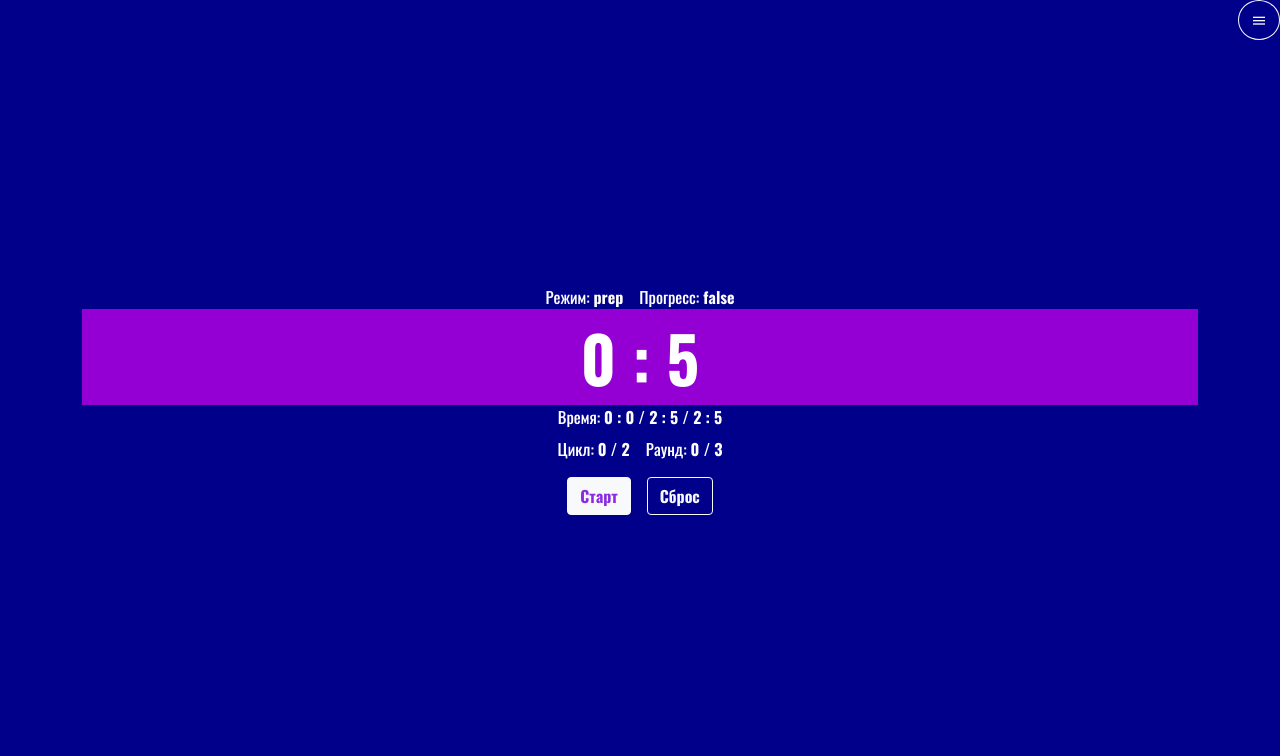
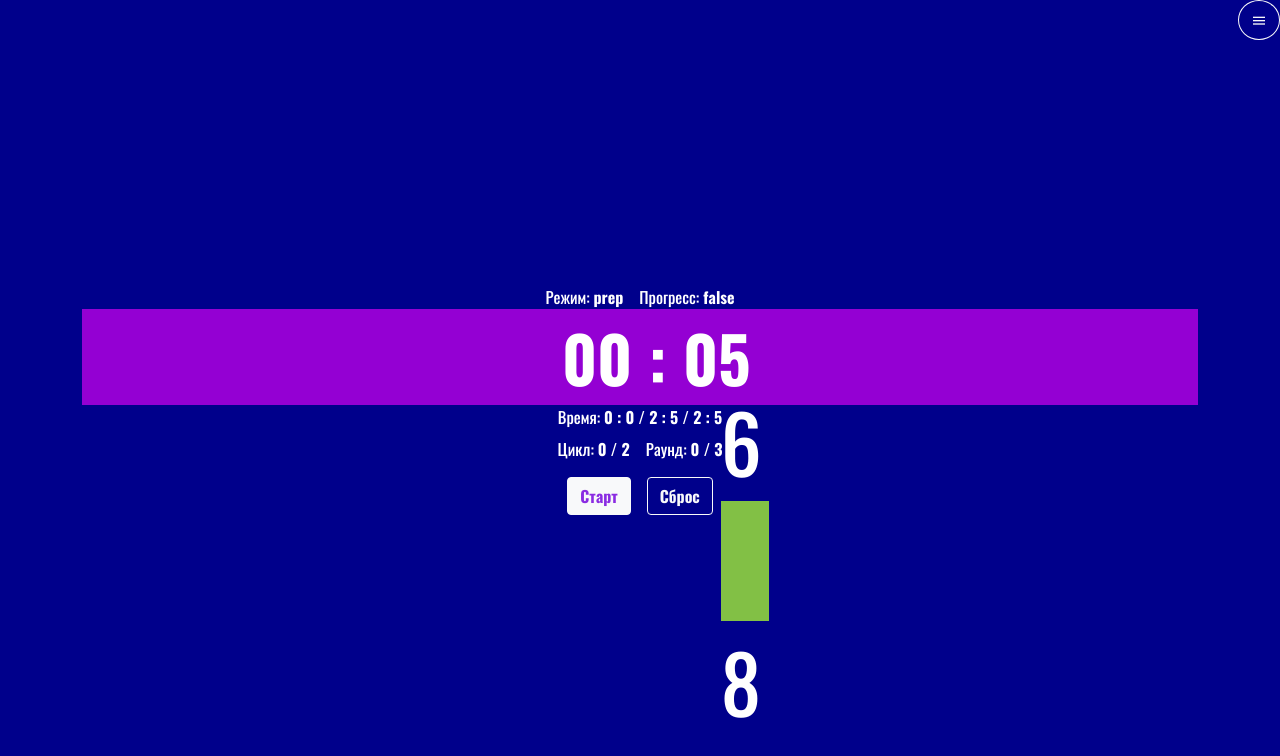
Before and after one commit to Archinsk/54_timer, a Vue app: page / in a window 1280 px wide. Shown: the top 756 px of the page. Built offline with nearby package versions, Linux system fonts and the light colour scheme.

Commit message:
some aimation and design start

```diff
--- a/src/App.vue
+++ b/src/App.vue
@@ -1,5 +1,13 @@
 <template>
+  <div v-if="isLoading" class="loader">
+    <div class="spinner-border text-light" role="status">
+      <span class="visually-hidden">Loading...</span>
+    </div>
+    <div>Загрузка приложения</div>
+  </div>
   <!--  <SchemeSettings />-->
+
+  <div v-else class="loaded-app">
     <TrainingSchemes
       :schemes="schemes"
       :settingsMode="settingsMode"
@@ -27,6 +35,13 @@
       {{ mode === "finish" ? "Повтор" : "Сброс" }}
     </button>
     <div :class="[settingsMode ? 'active ' : '', 'trans ']"></div>
+    <div class="gr">
+      <div class="rel"></div>
+      <div class="first">6</div>
+      <div class="rel"></div>
+      <div class="second">8</div>
+    </div>
+  </div>
 </template>
 
 <script>
@@ -77,7 +92,7 @@ export default {
           id: 4,
           cycles: 1,
           rounds: 5,
-          prepTime: 5,
+          prepTime: 7,
           workTime: 40,
           restTime: 15,
           clearTime: 20,
@@ -115,6 +130,7 @@ export default {
 
       timerId: null,
 
+      isLoading: true,
       settingsMode: false,
     };
   },
@@ -202,6 +218,10 @@ export default {
       this.actual = Object.assign({}, this.config);
       this.pastTime = 0;
     },
+
+    loading() {
+      this.isLoading = false;
+    },
   },
 
   watch: {
@@ -212,6 +232,10 @@ export default {
         clearInterval(this.timerId);
       }
     },
+  },
+
+  mounted() {
+    setTimeout(this.loading, 2000);
   },
 };
 </script>
@@ -260,4 +284,33 @@ body {
     width: 76%;
   }
 }
+
+.gr {
+  position: relative;
+  display: inline-block;
+  .first {
+    position: absolute;
+    font-size: 5rem;
+    z-index: 20;
+    transform: translateY(-7.5rem);
+    transition: all 1s;
+  }
+
+  .second {
+    position: absolute;
+    font-size: 5rem;
+    z-index: 20;
+    transform: translateY(7.5rem);
+    transition: all 1s;
+  }
+
+  .rel {
+    background-color: greenyellow;
+    position: absolute;
+    height: 7.5rem;
+    width: 3rem;
+    opacity: 0.5;
+    z-index: 10;
+  }
+}
 </style>
--- a/src/components/FitnessTimer.vue
+++ b/src/components/FitnessTimer.vue
@@ -9,9 +9,19 @@
       </div>
     </div>
 
-    <div :class="mode + ' main-timer fw-bold'">
-      {{ currentMinutes }} :
-      {{ currentSeconds }}
+    <div :class="mode + ' main-timer fw-bold position-relative'">
+      <span>{{ currentMinutesFirstDigit }}</span>
+      <span>{{ currentMinutesSecondDigit }}</span>
+      :
+      <span>{{ currentSecondsFirstDigit }}</span>
+      <Transition name="fade">
+        <span v-if="secondsSecondDigitTrigger" class="position-absolute">{{
+          currentSecondsSecondDigit
+        }}</span>
+        <span v-else class="position-absolute">{{
+          currentSecondsSecondDigit
+        }}</span>
+      </Transition>
     </div>
     <div>
       Время:
@@ -36,6 +46,12 @@
 export default {
   name: "FitnessTimer",
   props: ["config", "actual", "mode", "play", "pastTime"],
+  data() {
+    return {
+      secondsSecondDigitTrigger: false,
+    };
+  },
+
   computed: {
     totalTime: function () {
       return (
@@ -115,6 +131,18 @@ export default {
         return this.clearMinutes;
       }
     },
+    currentMinutesFirstDigit: function () {
+      return Math.floor(this.currentMinutes / 10);
+    },
+    currentMinutesFirstDigitNext: function () {
+      return (this.currentMinutesFirstDigit + 1) % 10;
+    },
+    currentMinutesSecondDigit: function () {
+      return Math.floor(this.currentMinutes % 10);
+    },
+    currentMinutesSecondDigitNext: function () {
+      return (this.currentMinutesSecondDigit + 1) % 10;
+    },
     currentSeconds: function () {
       if (this.mode === "prep") {
         return this.prepSeconds;
@@ -126,6 +154,28 @@ export default {
         return this.clearSeconds;
       }
     },
+    currentSecondsFirstDigit: function () {
+      return Math.floor(this.currentSeconds / 10);
+    },
+    currentSecondsFirstDigitNext: function () {
+      return (this.currentSecondsFirstDigit + 1) % 10;
+    },
+    currentSecondsSecondDigit: function () {
+      return Math.floor(this.currentSeconds % 10);
+    },
+    currentSecondsSecondDigitNext: function () {
+      return (this.currentSecondsSecondDigit + 1) % 10;
+    },
+    currentTimeArray: function () {
+      return [
+        { id: 0, value: this.currentMinutesFirstDigit },
+        { id: 1, value: this.currentMinutesSecondDigit },
+        { id: 2, value: ":" },
+        { id: 3, value: this.currentSecondsFirstDigit },
+        { id: 4, value: this.currentSecondsSecondDigit },
+      ];
+    },
+
     currentRound: function () {
       return this.config.rounds - this.actual.rounds;
     },
@@ -149,10 +199,28 @@ export default {
       return this.futureTime % 60;
     },
   },
+
+  watch: {
+    currentSecondsSecondDigit: function () {
+      this.secondsSecondDigitTrigger = !this.secondsSecondDigitTrigger;
+    },
+  },
 };
 </script>
 
-<style scoped>
+<style lang="scss" scoped>
+.test {
+  display: inline-block;
+  span {
+    display: inline-block;
+    width: 6rem;
+    height: 6rem;
+    background-color: orangered;
+    font-size: 4rem;
+    font-weight: 700;
+  }
+}
+
 .prep {
   background-color: darkviolet;
 }
@@ -172,4 +240,30 @@ export default {
 .finish {
   background-color: blueviolet;
 }
+
+.fade-enter-active,
+.fade-leave-active {
+  transition: all 0.5s;
+}
+.fade-enter-from /* .list-leave-active до версии 2.1.8 */ {
+  opacity: 0;
+  transform: translateY(-4rem);
+}
+.fade-leave-to /* .list-leave-active до версии 2.1.8 */ {
+  opacity: 0;
+  transform: translateY(4rem);
+}
+
+.time-enter-active,
+.time-leave-active {
+  transition: all 0.5s;
+}
+.time-enter-from /* .list-leave-active до версии 2.1.8 */ {
+  opacity: 0;
+  transform: translateY(-4rem);
+}
+.time-leave-to /* .list-leave-active до версии 2.1.8 */ {
+  opacity: 0;
+  transform: translateY(4rem);
+}
 </style>
```
Also changed, not shown: 1 other file (tests, documents, lock files or other folders). Lines whose indentation alone changed are shown as unchanged.
